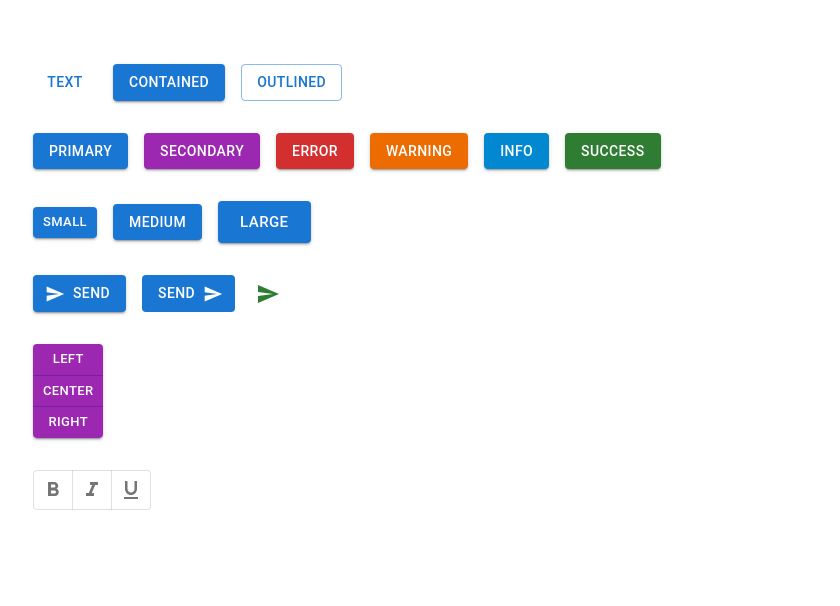
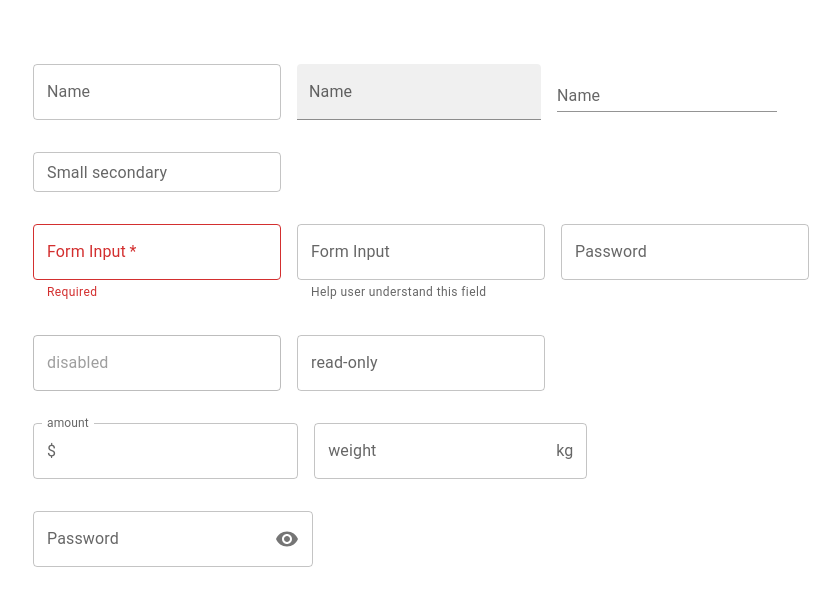
Before and after one commit to dattruong88vn/codevolution-mui, a React (Create React App) app: page / in a window 1280 px wide. Shown: the top 606 px of the page, without its empty margins (31-871 px from the left). Built offline with nearby package versions, Linux system fonts and the light colour scheme.

Commit message:
Text Field

```diff
--- a/src/App.tsx
+++ b/src/App.tsx
@@ -1,12 +1,14 @@
 import "./App.css";
+import MuiTextField from "./components/MuiTextField";
 // import { MuiTypography } from "./components/MuiTypography";
-import MuiButton from "./components/MuiButton";
+// import MuiButton from "./components/MuiButton";
 
 function App() {
   return (
     <div className="App">
       {/* <MuiTypography /> */}
-      <MuiButton />
+      {/* <MuiButton /> */}
+      <MuiTextField />
     </div>
   );
 }
--- /dev/null
+++ b/src/components/MuiTextField.tsx
@@ -0,0 +1,80 @@
+import { Stack, TextField, InputAdornment } from "@mui/material";
+
+import VisibilityIcon from "@mui/icons-material/Visibility";
+import VisibilityOffIcon from "@mui/icons-material/VisibilityOff";
+import { useState } from "react";
+
+const MuiTextField = () => {
+  const [showPassword, setShowPassword] = useState<boolean>(false);
+  const [value, setValue] = useState("");
+
+  return (
+    <Stack spacing={4}>
+      <Stack spacing={2} direction="row">
+        <TextField label="Name" variant="outlined" />
+        <TextField label="Name" variant="filled" />
+        <TextField label="Name" variant="standard" />
+      </Stack>
+
+      <Stack spacing={2} direction="row">
+        <TextField label="Small secondary" size="small" color="secondary" />
+      </Stack>
+
+      <Stack spacing={2} direction="row">
+        <TextField
+          label="Form Input"
+          required
+          error={!value}
+          value={value}
+          onChange={(e) => setValue(e.target.value)}
+          helperText={value ? "" : "Required"}
+        />
+        <TextField
+          label="Form Input"
+          helperText="Help user understand this field"
+        />
+        <TextField label="Password" type="password" />
+      </Stack>
+
+      <Stack spacing={2} direction="row">
+        <TextField label="disabled" disabled />
+        <TextField label="read-only" InputProps={{ readOnly: true }} />
+      </Stack>
+
+      <Stack spacing={2} direction="row">
+        <TextField
+          label="amount"
+          InputProps={{
+            startAdornment: <InputAdornment position="start">$</InputAdornment>,
+          }}
+        />
+        <TextField
+          label="weight"
+          InputProps={{
+            endAdornment: <InputAdornment position="end">kg</InputAdornment>,
+          }}
+        />
+      </Stack>
+
+      <Stack spacing={2} direction="row">
+        <TextField
+          label="Password"
+          type={showPassword ? "text" : "password"}
+          InputProps={{
+            endAdornment: (
+              <InputAdornment position="end">
+                {showPassword ? (
+                  <VisibilityOffIcon onClick={() => setShowPassword(false)} />
+                ) : (
+                  <VisibilityIcon onClick={() => setShowPassword(true)} />
+                )}
+              </InputAdornment>
+            ),
+          }}
+        />
+      </Stack>
+    </Stack>
+  );
+};
+
+export default MuiTextField;
```
